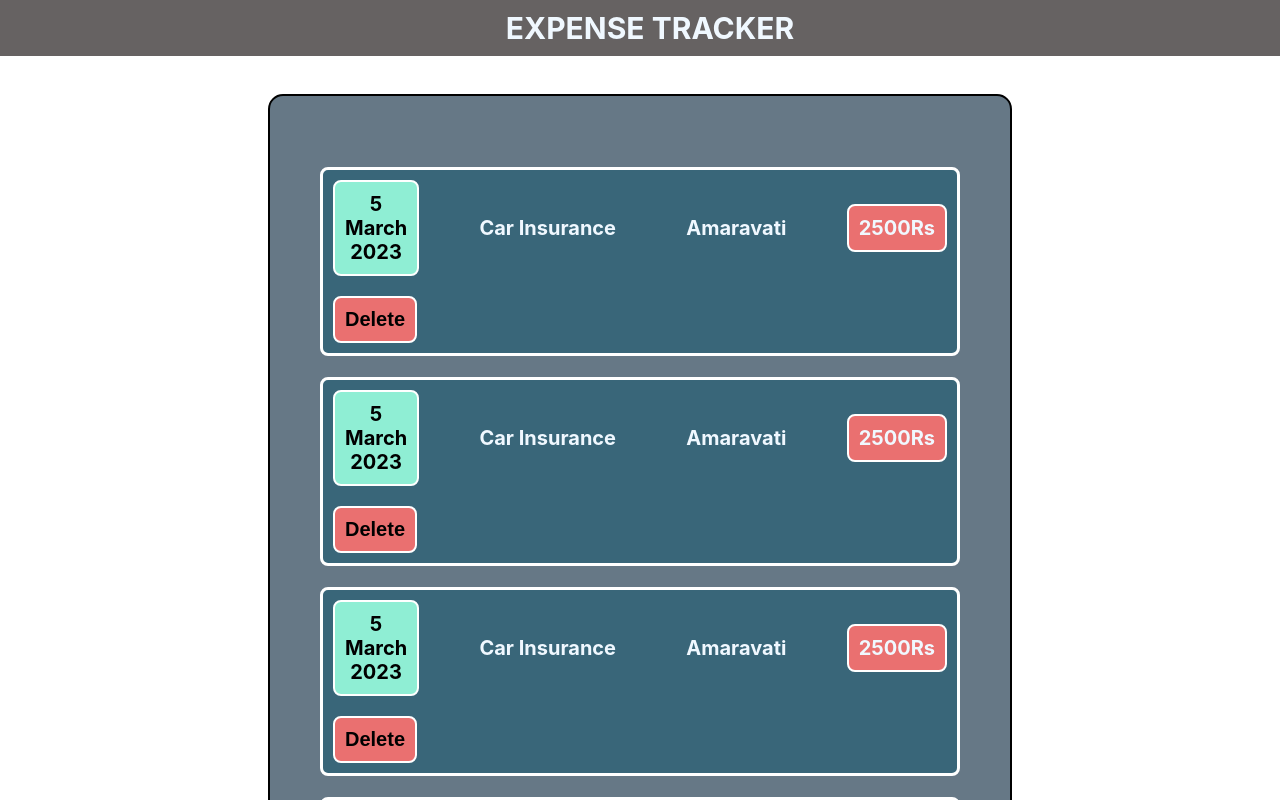
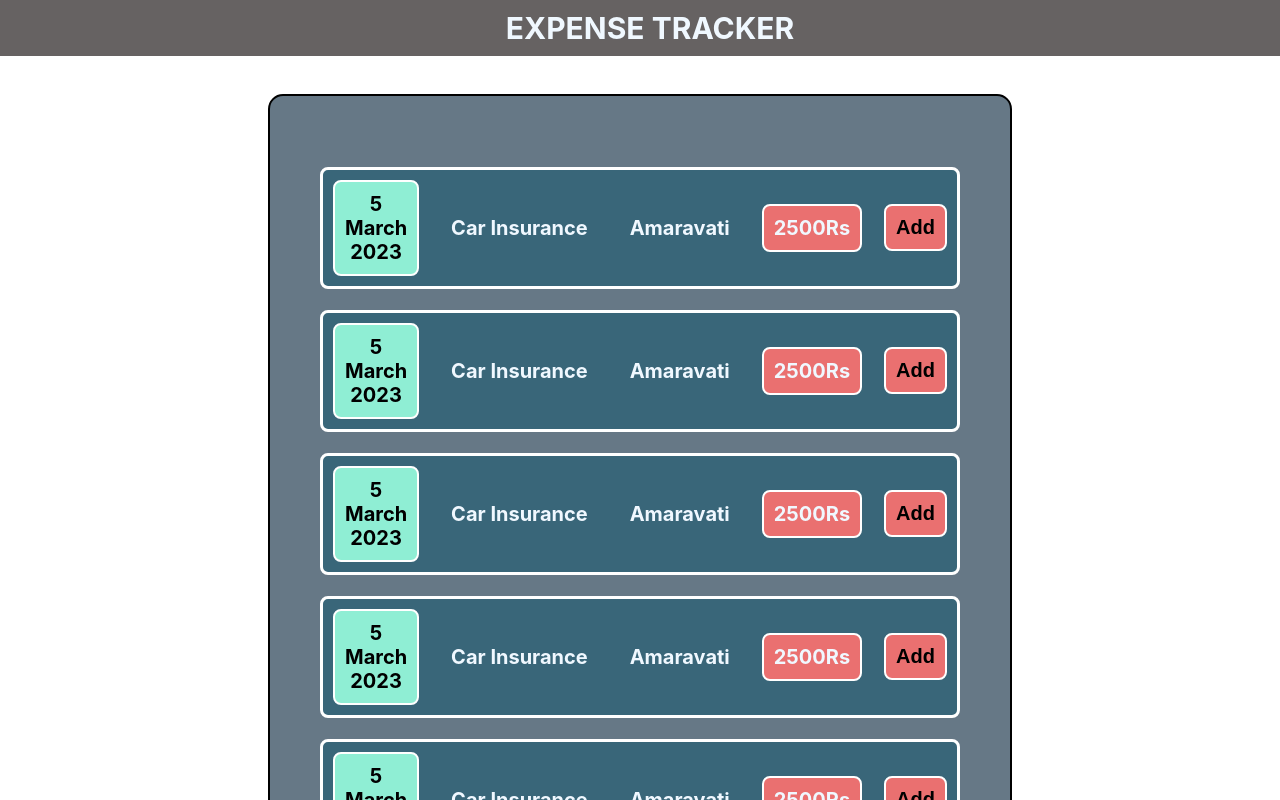
Before and after one commit to shubh532/react-app, a React (Create React App) app: page / in a window 1280 px wide. Shown: the top 800 px of the page. Built offline with nearby package versions, Linux system fonts and the light colour scheme.

Commit message:
ADD btn with useState Function

```diff
--- a/src/MyComponents/Expenses/ExpenseItem.js
+++ b/src/MyComponents/Expenses/ExpenseItem.js
@@ -1,16 +1,18 @@
+import React,{useState} from "react";
 import Date from "./Date"
 import "./Expense.css";
 function ExpenseItem(props) {
+  const[val,setVal]=useState(props.amount)
   const fun=()=>{
-    alert("BUTTON IS CLICKED")
+    setVal("100$")
   }
   return (
       <div className="expenseIem-container">
         <Date date={props.date}></Date>
         <div className="expense">{props.title}</div>
         <div className="location">{props.location}</div>
-        <div className="amount">{props.amount}</div>
-        <button onClick={fun} className="button">Delete</button>
+        <div className="amount">{val}</div>
+        <button onClick={fun} className="button">Add</button>
     </div>
   );
 }
```
